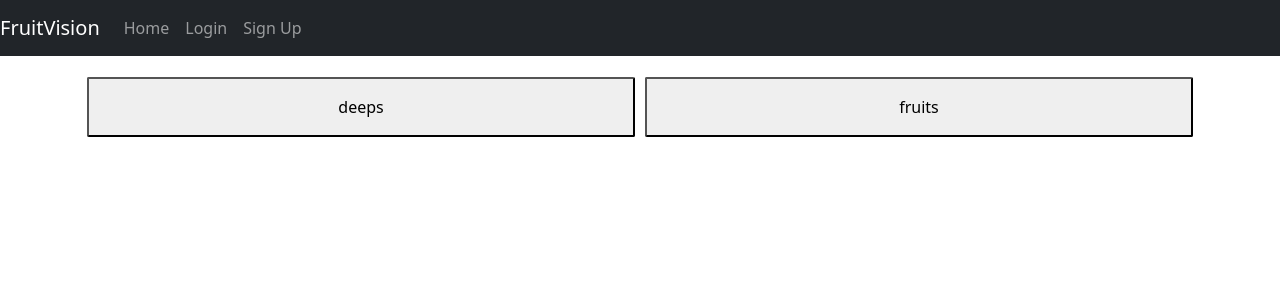
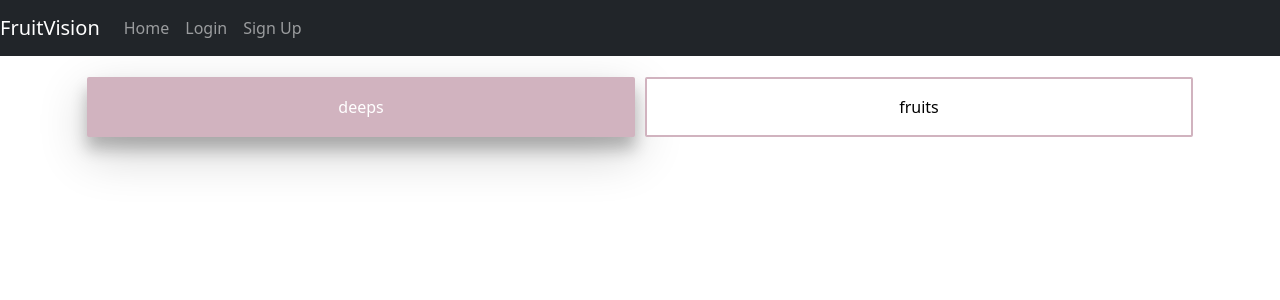
Before and after one commit to rdeepak2002/FruitMonitorWebApp, a React (Create React App) app: page /user in a window 1280 px wide. In both pictures the pointer is over the button "deeps". Shown: the top 300 px of the page. Built offline with nearby package versions, Linux system fonts and the light colour scheme; no server answers.

Commit message:
more changes lol

```diff
--- a/src/App.css
+++ b/src/App.css
@@ -45,5 +45,13 @@ label {
   text-align: center;
   margin: 5px;
   padding: 16px;
+  border: 2px solid #d1b3bf;
   border-radius: 2px;
+  background-color: #ffffff;
+  transition-duration: 0.3s;
 }
+.box:hover {
+  background-color: #d1b3bf;
+  color: white;
+  box-shadow: 0 12px 16px 0 rgba(0,0,0,0.24), 0 17px 50px 0 rgba(0,0,0,0.19);
+}
```
